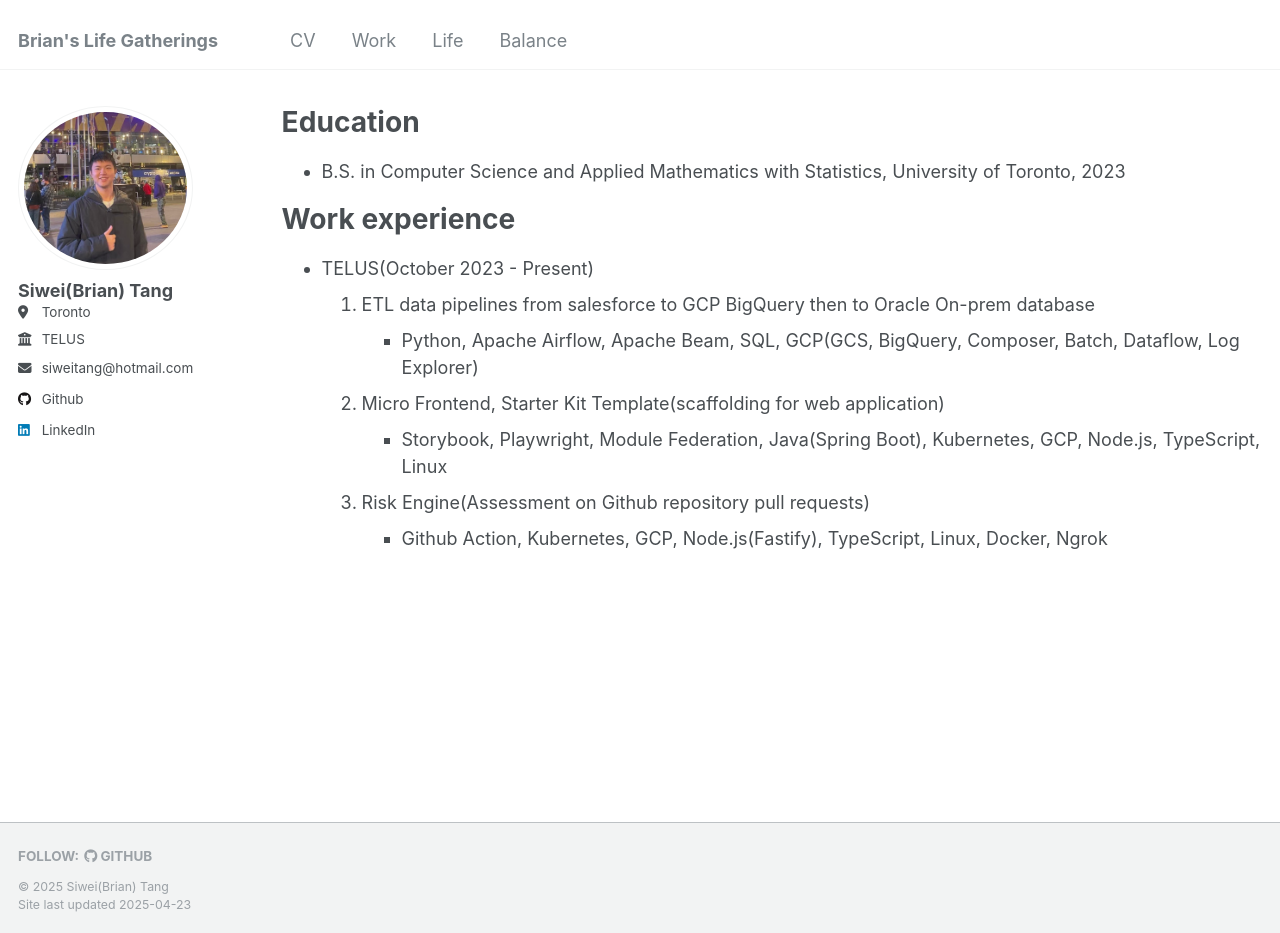
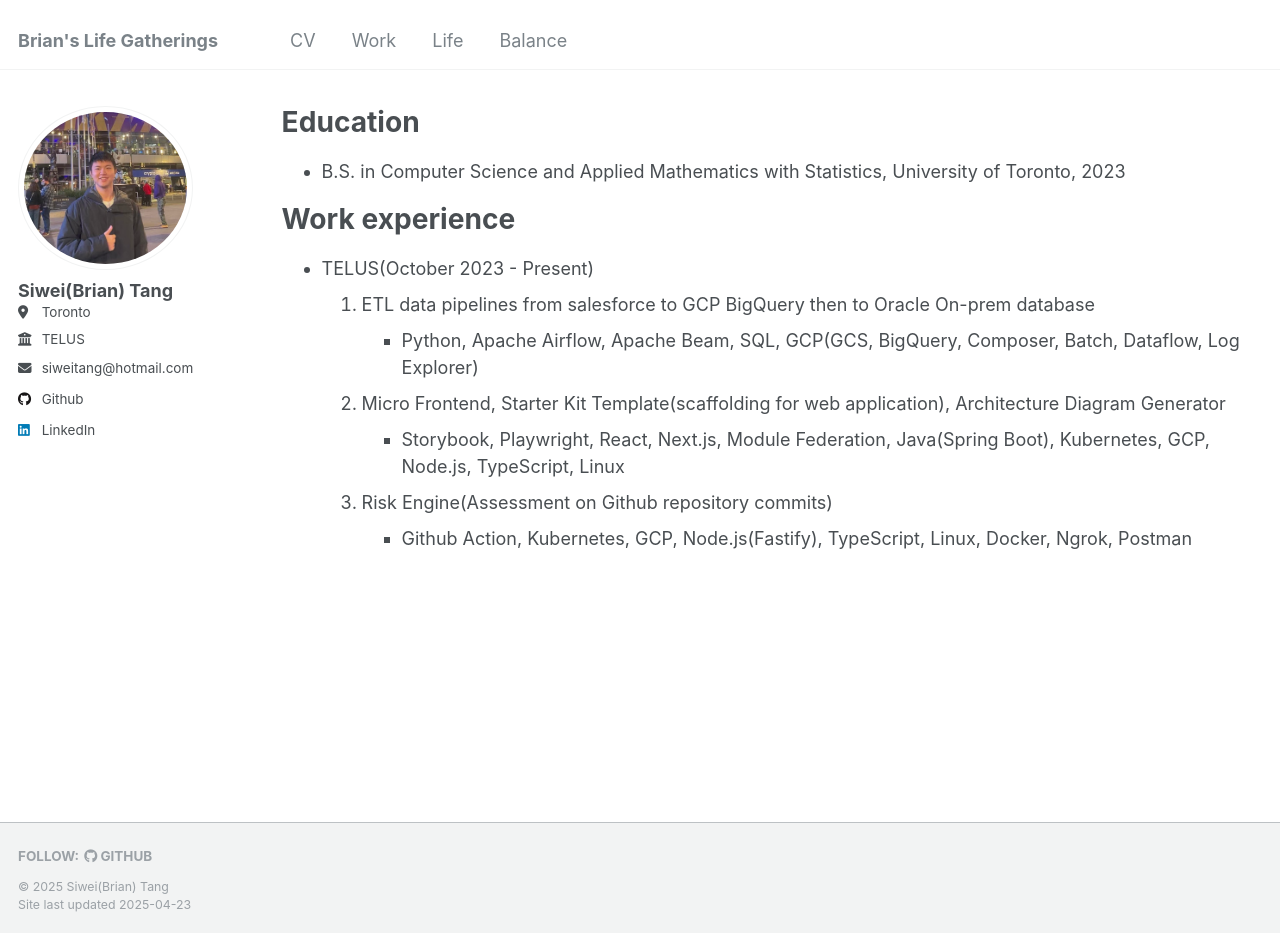
Before and after one commit to tangsiwei0831/tangsiwei0831.github.io, a Jekyll site: the page built from _pages/cv.md, in a window 1280 px wide and 933 px high. Built offline with Jekyll 4.4.1, drawn with Linux system fonts in a browser that asks for light colours.

Commit message:
add content

```diff
--- a/_pages/cv.md
+++ b/_pages/cv.md
@@ -20,7 +20,7 @@ Work experience
 * TELUS(October 2023 - Present)
   1. ETL data pipelines from salesforce to GCP BigQuery then to Oracle On-prem database
     * Python, Apache Airflow, Apache Beam, SQL, GCP(GCS, BigQuery, Composer, Batch, Dataflow, Log Explorer)
-  2. Micro Frontend, Starter Kit Template(scaffolding for web application)
-    * Storybook, Playwright, Module Federation, Java(Spring Boot), Kubernetes, GCP, Node.js, TypeScript, Linux
-  3. Risk Engine(Assessment on Github repository pull requests)
-    * Github Action, Kubernetes, GCP, Node.js(Fastify), TypeScript, Linux, Docker, Ngrok
+  2. Micro Frontend, Starter Kit Template(scaffolding for web application), Architecture Diagram Generator
+    * Storybook, Playwright, React, Next.js, Module Federation, Java(Spring Boot), Kubernetes, GCP, Node.js, TypeScript, Linux
+  3. Risk Engine(Assessment on Github repository commits)
+    * Github Action, Kubernetes, GCP, Node.js(Fastify), TypeScript, Linux, Docker, Ngrok, Postman
```
Also changed, not shown: _life/2025-toronto-restaurants.md (+12 -2 lines), _pages/balance.md (+3 -0 lines).
